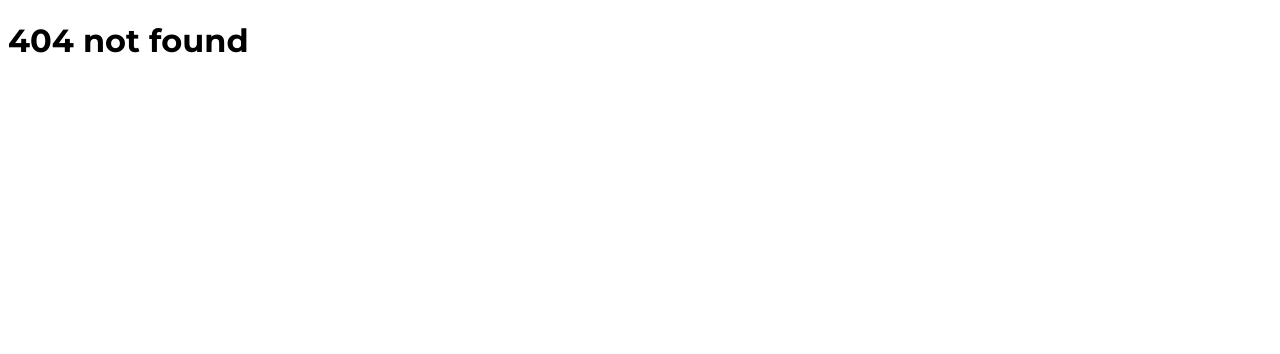
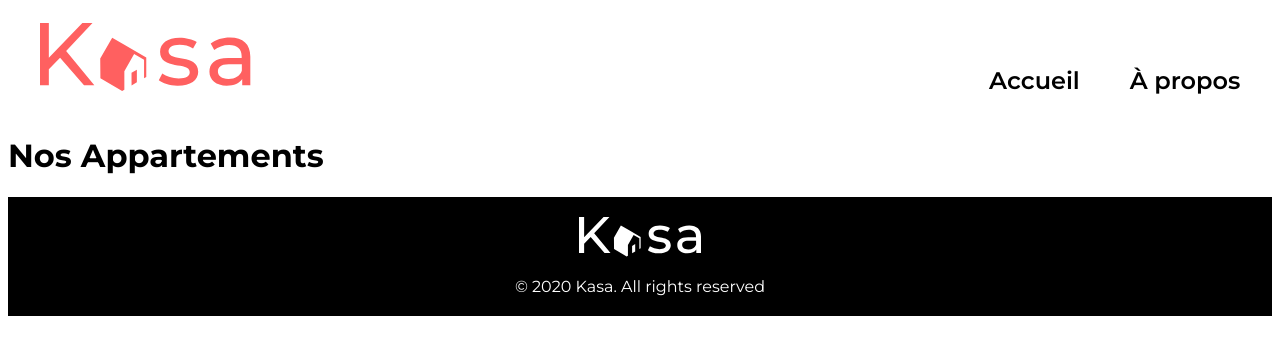
Before and after one commit to Skies-Land/Projet_8_OpenClassrooms_-_Kasa, a React (Vite) app: page /fiche-logement in a window 1280 px wide. Before the commit this address had no page. Shown: the top 354 px of the page. Built offline with nearby package versions, Linux system fonts and the light colour scheme.

Commit message:
Configuration des routes dans le fichier main.jsx Edite du style pour le lien "actif" dans la navbar

```diff
--- a/src/components/footer/Footer.jsx
+++ b/src/components/footer/Footer.jsx
@@ -1,9 +1,12 @@
+import { NavLink } from "react-router-dom";
 
 function Footer() {
   return (
     <div className="footer">
 
-        <img src="src\assets\image\logo_footer.svg" alt="Logo de Kasa" className="footer__img" />
+        <NavLink to={`/`}>
+          <img src="src\assets\image\logo_footer.svg" alt="Logo de Kasa" className="footer__img" />
+        </NavLink>
 
         <div className="footer__text">
             © 2020 Kasa. All rights reserved
--- a/src/components/gallery/Logement.jsx
+++ b/src/components/gallery/Logement.jsx
@@ -4,7 +4,7 @@ function Logement() {
   return (
     <div className="logement">
 
-      <Link to={`/fiche`}>
+      <Link to={`/fiche-logement`}>
 
         <div className="logement__subtitle">
           Titre de la location
--- a/src/components/header/Header.jsx
+++ b/src/components/header/Header.jsx
@@ -1,14 +1,23 @@
-import { Link } from "react-router-dom";
+import { NavLink } from "react-router-dom";
 
 function Header() {
     return (
         <header>
-
-            <img src="src\assets\image\logo.svg" alt="Logo de Kasa" />
+            <NavLink to={`/`}>
+                <img src="src\assets\image\logo.svg" alt="Logo de Kasa" />
+            </NavLink>
 
             <nav className="navbar__links">
-                <Link to={`/`}>Accueil</Link>
-                <Link to={`/about`}>À propos</Link>
+
+                <NavLink to={`/`} className={({ isActive, isPending }) =>
+                isPending ? "pending" : isActive ? "active" : ""}>
+                    Accueil
+                </NavLink>
+
+                <NavLink to={`/about`} className={({ isActive, isPending }) =>
+                isPending ? "pending" : isActive ? "active" : ""}>
+                    À propos
+                </NavLink>
             </nav>
 
         </header>
--- a/src/components/header/header.scss
+++ b/src/components/header/header.scss
@@ -17,6 +17,7 @@ header {
         }
     }
 
+    /* navbar avec "Accueil & À propos" */
     .navbar__links {
         display: flex;
         justify-content: space-between;
@@ -25,7 +26,6 @@ header {
         @media screen and (max-width: 1024px) {
             justify-content: space-around;
         }
-
         a {
             text-decoration: none;
             list-style: none;
@@ -40,6 +40,11 @@ header {
                 text-transform: uppercase;
                 margin-left: 1.25rem;
             }
+            /* Style du lien dans la navbar quand la page est "active" */
+            &.active {
+                color: $Theme-color;
+                text-shadow: $Text-active-link;
+            }
         }
         a:hover {
             text-decoration-line: underline;
--- a/src/main.jsx
+++ b/src/main.jsx
@@ -1,23 +1,48 @@
-import React from 'react'
-import ReactDOM from 'react-dom/client'
-import App from './App.jsx'
-import './main.scss'
+import React from 'react';
+import ReactDOM from 'react-dom/client';
+import App from './App.jsx';
+import Header from '../src/components/header/Header.jsx';
+import Footer from '../src/components/footer/Footer.jsx';
+import './main.scss';
 import {createBrowserRouter, RouterProvider} from "react-router-dom";
 
 const router = createBrowserRouter([
+  /* ========== Page : Accueil ========== */
   {
     path: "/",
-    element: <App />,
+    element:(
+      <>
+        <App />
+      </>
+    ),
+
+    /* ========== Page : Erreur 404 ========== */
     errorElement: <h1>404 not found</h1>
   },
+
+  /* ========== Page : Logement ========== */
   {
-    path:"/fiche",
-    element: <h1>Nos Appartements</h1>
+    path:"/fiche-logement",
+    element: (
+      <>
+        <Header />
+        <h1>Nos Appartements</h1>
+        <Footer />
+      </>
+    )
   },
+
+  /* ========== Page : À propos ========== */
   {
     path:"/about",
-    element: <h1>À propos</h1>
-  }
+    element: (
+      <>
+        <Header />
+        <h1>À propos</h1>
+        <Footer />
+      </>
+    ),
+  },
 ]);
 
 ReactDOM.createRoot(document.getElementById('root')).render(
--- a/src/utils/variables.scss
+++ b/src/utils/variables.scss
@@ -9,4 +9,7 @@
     $Mask-banner: #000;
 
     /* Dégradé de couleur sur les vignettes dans la gallerie */
-    $Linear-color: linear-gradient(to top, #863535, #ff6060)
+    $Linear-color: linear-gradient(to top, #863535, #ff6060);
+
+    /* Style de l'ombre du lien actif dans la navbar */
+    $Text-active-link: 0px 0px 5px rgba(137,52,52,0.4);
```
